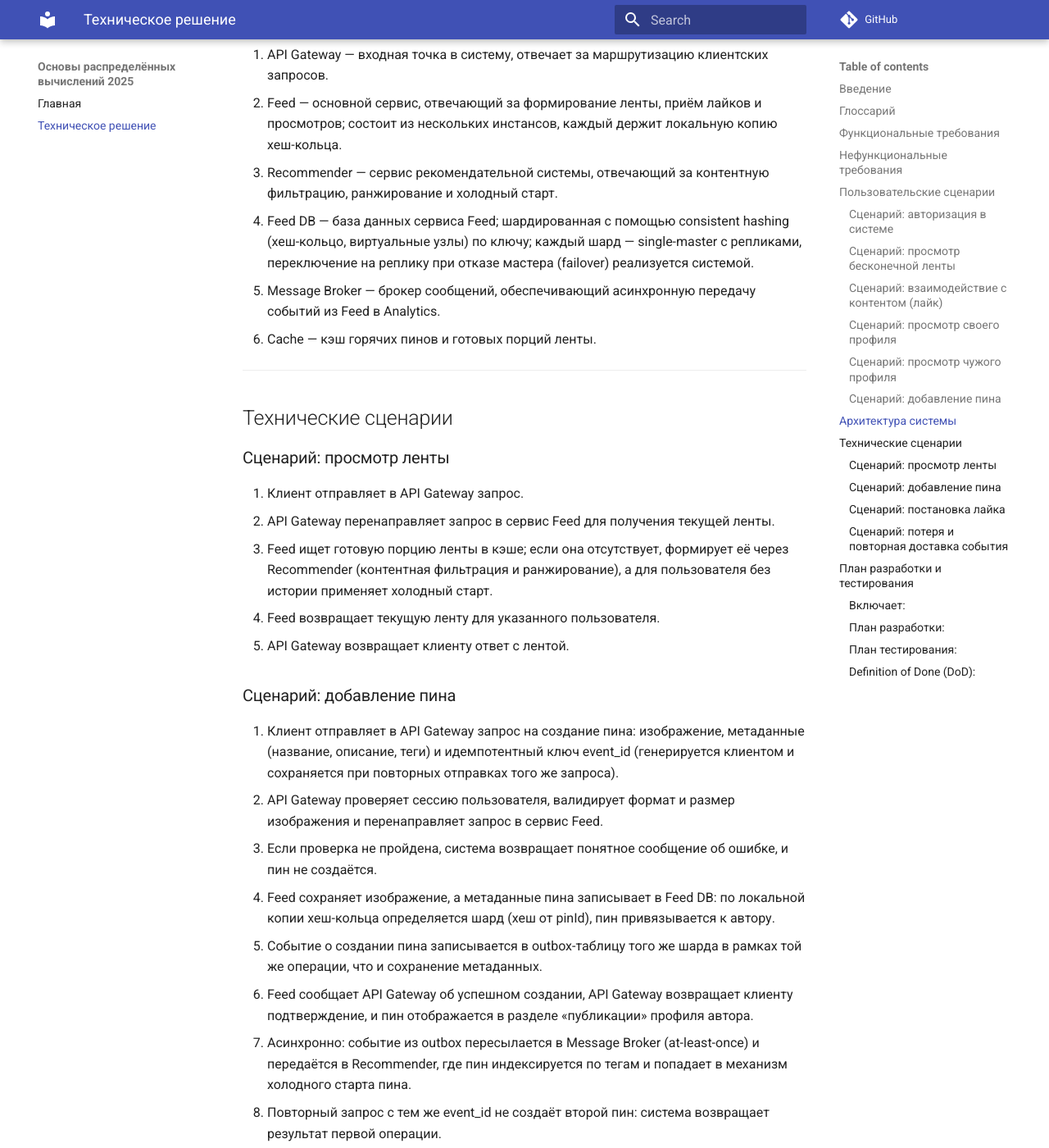
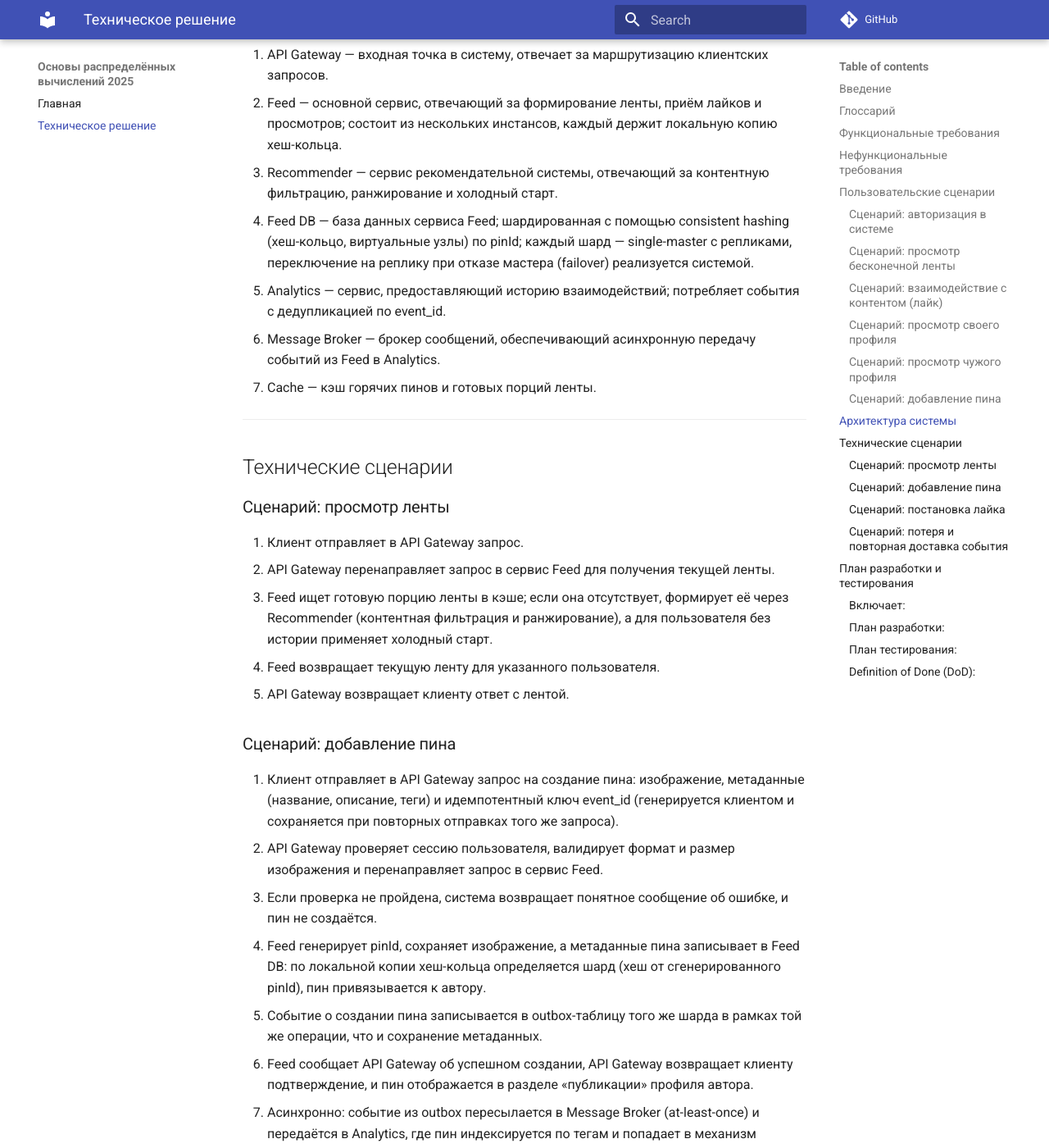
Before and after one commit to spbu-ds-practicum-2026/apotheosis, an MkDocs documentation site: the page built from docs/tr.md, in a window 1280 px wide and 1400 px high, scrolled down 5536 px. Shown: the whole window at 82% size. Built offline with MkDocs 1.6.1 and Material for MkDocs 9.7.7, drawn with Linux system fonts in a browser that asks for light colours; comment, search, counter and statistics services are not loaded; some of the changed text lies outside the part shown.

Commit message:
second task added+ version

```diff
--- a/docs/tr.md
+++ b/docs/tr.md
@@ -121,9 +121,10 @@
 1. API Gateway — входная точка в систему, отвечает за маршрутизацию клиентских запросов.
 2. Feed — основной сервис, отвечающий за формирование ленты, приём лайков и просмотров; состоит из нескольких инстансов, каждый держит локальную копию хеш-кольца.
 3. Recommender — сервис рекомендательной системы, отвечающий за контентную фильтрацию, ранжирование и холодный старт.
-4. Feed DB — база данных сервиса Feed; шардированная с помощью consistent hashing (хеш-кольцо, виртуальные узлы) по ключу; каждый шард — single-master с репликами, переключение на реплику при отказе мастера (failover) реализуется системой.
-5. Message Broker — брокер сообщений, обеспечивающий асинхронную передачу событий из Feed в Analytics.
-6. Cache — кэш горячих пинов и готовых порций ленты.
+4. Feed DB — база данных сервиса Feed; шардированная с помощью consistent hashing (хеш-кольцо, виртуальные узлы) по pinId; каждый шард — single-master с репликами, переключение на реплику при отказе мастера (failover) реализуется системой.
+5. Analytics — сервис, предоставляющий историю взаимодействий; потребляет события с дедупликацией по event_id.
+6. Message Broker — брокер сообщений, обеспечивающий асинхронную передачу событий из Feed в Analytics.
+7. Cache — кэш горячих пинов и готовых порций ленты.
 
 ---
 
@@ -143,10 +144,10 @@
 1. Клиент отправляет в API Gateway запрос на создание пина: изображение, метаданные (название, описание, теги) и идемпотентный ключ event_id (генерируется клиентом и сохраняется при повторных отправках того же запроса).
 2. API Gateway проверяет сессию пользователя, валидирует формат и размер изображения и перенаправляет запрос в сервис Feed.
 3. Если проверка не пройдена, система возвращает понятное сообщение об ошибке, и пин не создаётся.
-4. Feed сохраняет изображение, а метаданные пина записывает в Feed DB: по локальной копии хеш-кольца определяется шард (хеш от pinId), пин привязывается к автору.
+4. Feed генерирует pinId, сохраняет изображение, а метаданные пина записывает в Feed DB: по локальной копии хеш-кольца определяется шард (хеш от сгенерированного pinId), пин привязывается к автору.
 5. Событие о создании пина записывается в outbox-таблицу того же шарда в рамках той же операции, что и сохранение метаданных.
 6. Feed сообщает API Gateway об успешном создании, API Gateway возвращает клиенту подтверждение, и пин отображается в разделе «публикации» профиля автора.
-7. Асинхронно: событие из outbox пересылается в Message Broker (at-least-once) и передаётся в Recommender, где пин индексируется по тегам и попадает в механизм холодного старта пина.
+7. Асинхронно: событие из outbox пересылается в Message Broker (at-least-once) и передаётся в Analytics, где пин индексируется по тегам и попадает в механизм холодного старта пина.
 8. Повторный запрос с тем же event_id не создаёт второй пин: система возвращает результат первой операции.
 
 
@@ -167,7 +168,8 @@
 2. Message Broker временно недоступен — отправка события не подтверждается.
 3. Отправитель outbox повторяет отправку до подтверждения — семантика at-least-once.
 4. В результате брокер сообщений может доставить событие в Analytics более одного раза.
-5. История операций сходится к полному состоянию без дублей — eventual consistency.
+5. Analytics распознаёт повтор по event_id (дедупликация) и отбрасывает дубликат.
+6. История операций сходится к полному состоянию без дублей — eventual consistency.
 
 ---
 
@@ -177,6 +179,7 @@
 
 - Реализация сервиса ленты.
 - Реализация шардирования Feed DB (consistent hashing), репликации и собственной логики failover.
+- Реализация сервиса Analytics (хранение истории лайков с дедупликацией событий по event_id).
 
 ### План разработки:
 
@@ -186,7 +189,7 @@
 4. Интеграция с готовой базой данных (Feed DB).
 5. Интеграция с брокером сообщений (Message Broker).
 6. Реализация рекомендательной системы (Recommender): контентная фильтрация по тегам, ранжирование пинов на основе лайков и просмотров пользователя, холодный старт для новых пользователей и новых пинов.
-7. Реализация шардирования Feed DB: хеш-кольцо с виртуальными узлами и роутинг запросов по ключу.
+7. Реализация шардирования Feed DB: хеш-кольцо с виртуальными узлами и роутинг запросов по pinId.
 8. Реализация репликации шардов и логики failover.
 9. Документирование API.
 
```
